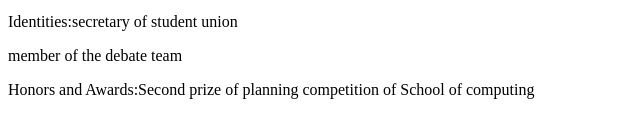
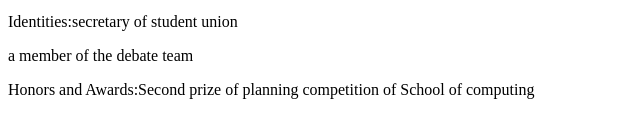
Before and after one commit to cccccccX/cccccccX.github.io, a plain HTML site: page index.html in a window 1280 px wide. Shown: the part 167-304 px from the top of the page, 0-640 px from the left. Drawn offline with Linux system fonts and the light colour scheme.

Commit message:
Update index.html

```diff
--- a/index.html
+++ b/index.html
@@ -5,5 +5,5 @@
    Recently I am getting into the habit of going to the gym.Being a positive guy,I am eager to try everything new or anything meaningful.Although my knowledge in CS may be poor,but
    definetly I will devote my precious four years of college to study,Preparing myself for the upcoming challenge.<p>
 <p>Identities:secretary of student union<p>
-           <p>member of the debate team<p>
+<p>           a member of the debate team<p>
 <p>Honors and Awards:Second prize of planning competition of School of computing<p>
```
